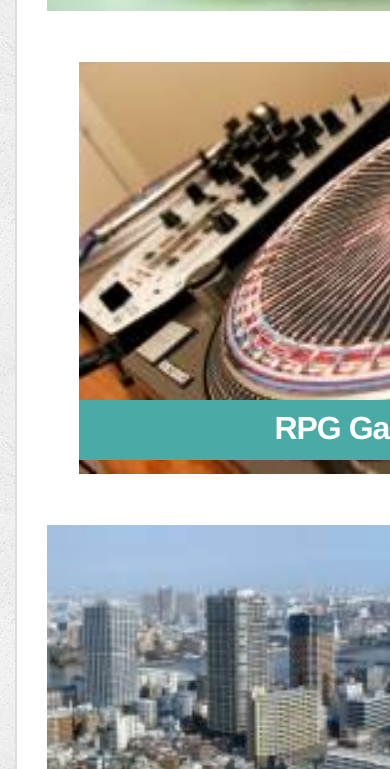
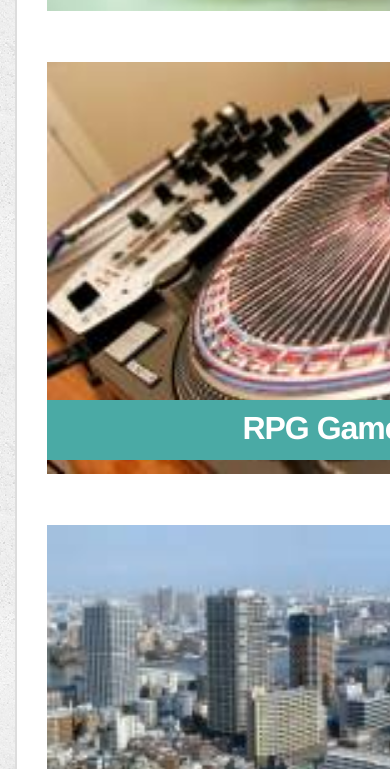
Before and after one commit to mdeggers84/Responsive-Portfolio, a plain HTML site: page portfolio.html in a window 390 px wide. Shown: the part 695-1464 px from the top of the page. Drawn offline with Linux system fonts and the light colour scheme.

```diff
--- a/assets/css/style.css
+++ b/assets/css/style.css
@@ -373,7 +373,12 @@ footer {
 		width: 550px;
 	}
 
+	section .image:nth-child(even) {
+		margin-left: 0px;
+	}
+
 	.thumbnail {
+		margin-left: 0px;
 		width: 550px;
 		height: auto;
 	}
```
